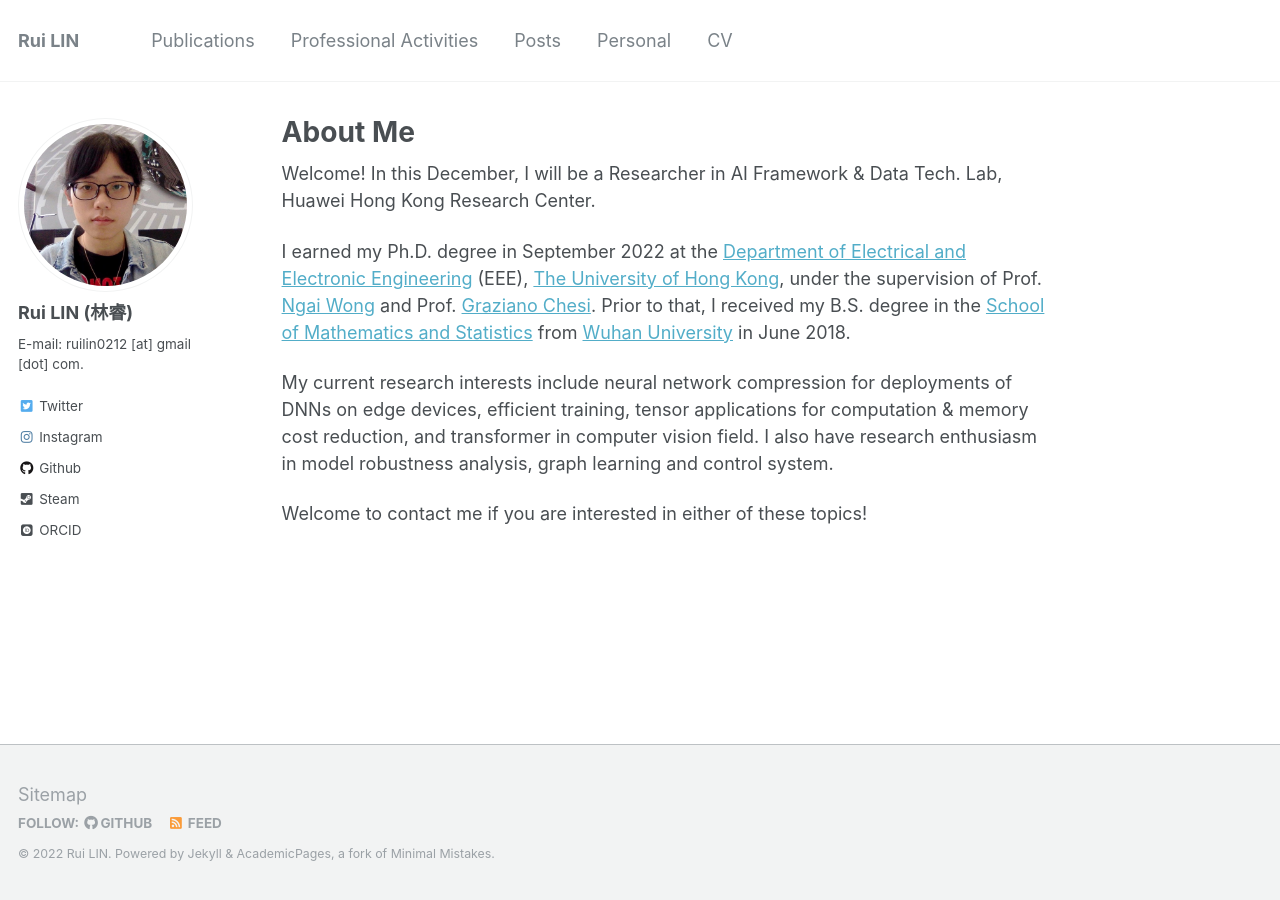
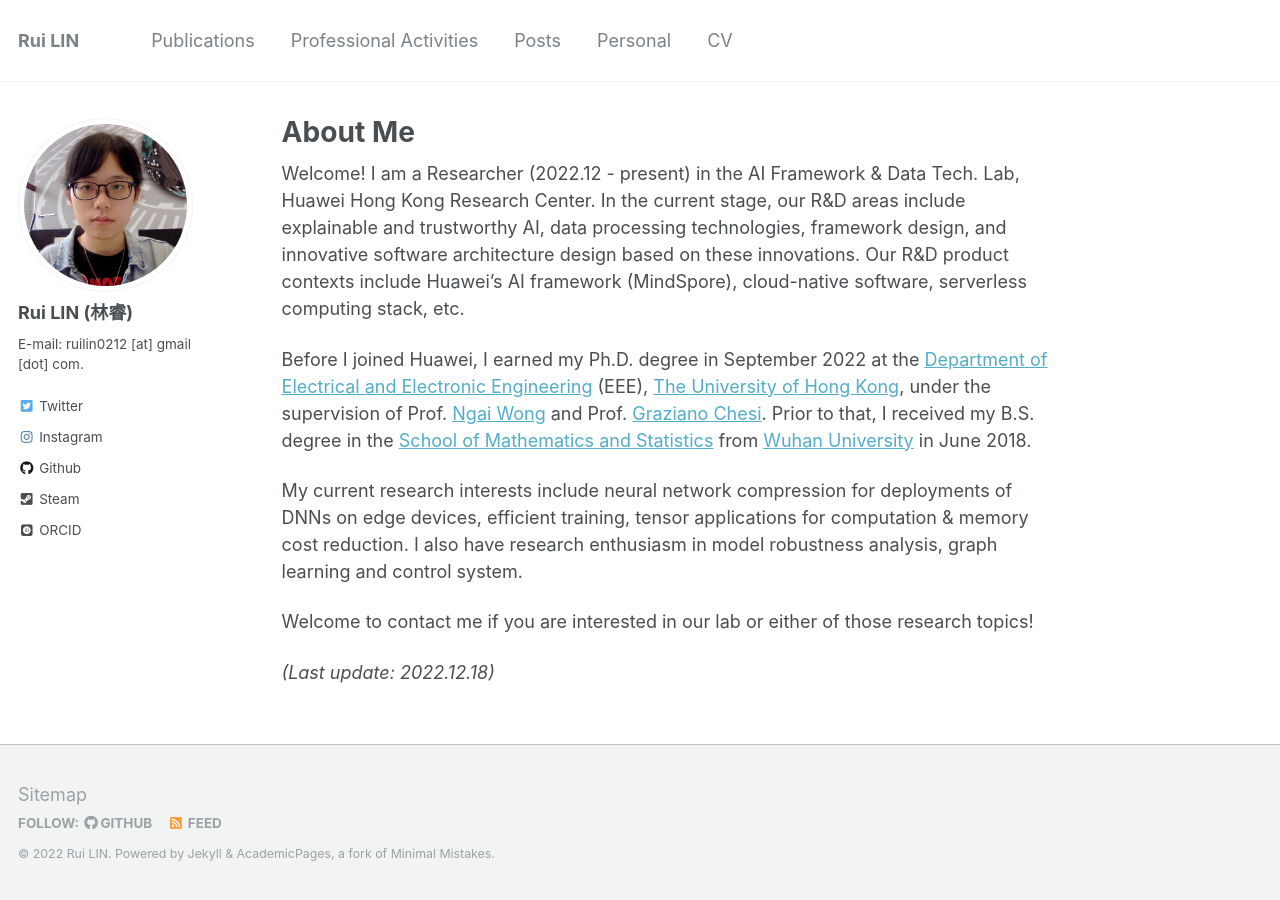
Before and after one commit to rlin27/rlin27.github.io, a Jekyll site: the page built from _pages/about.md, in a window 1280 px wide. Built offline with Jekyll 4.4.1, drawn with Linux system fonts in a browser that asks for light colours; some web fonts are replaced.

Commit message:
Update about.md

```diff
--- a/_pages/about.md
+++ b/_pages/about.md
@@ -7,10 +7,12 @@ redirect_from:
   - /about/
   - /about.html
 ---
-Welcome! In this December, I will be a Researcher in AI Framework & Data Tech. Lab, Huawei Hong Kong Research Center.
+Welcome! I am a Researcher (2022.12 - present) in the AI Framework & Data Tech. Lab, Huawei Hong Kong Research Center. In the current stage, our R&D areas include explainable and trustworthy AI, data processing technologies, framework design, and innovative software architecture design based on these innovations. Our R&D product contexts include Huawei's AI framework (MindSpore), cloud-native software, serverless computing stack, etc.
 
-I earned my Ph.D. degree in September 2022 at the [Department of Electrical and Electronic Engineering](https://www.eee.hku.hk/) (EEE), [The University of Hong Kong](https://www.hku.hk/), under the supervision of Prof. [Ngai Wong](https://www.eee.hku.hk/~nwong/) and Prof. [Graziano Chesi](https://www.eee.hku.hk/~chesi/). Prior to that, I received my B.S. degree in the [School of Mathematics and Statistics](http://maths.whu.edu.cn/Englishversion/) from [Wuhan University](https://en.whu.edu.cn/) in June 2018.
+Before I joined Huawei, I earned my Ph.D. degree in September 2022 at the [Department of Electrical and Electronic Engineering](https://www.eee.hku.hk/) (EEE), [The University of Hong Kong](https://www.hku.hk/), under the supervision of Prof. [Ngai Wong](https://www.eee.hku.hk/~nwong/) and Prof. [Graziano Chesi](https://www.eee.hku.hk/~chesi/). Prior to that, I received my B.S. degree in the [School of Mathematics and Statistics](http://maths.whu.edu.cn/Englishversion/) from [Wuhan University](https://en.whu.edu.cn/) in June 2018.
 
-My current research interests include neural network compression for deployments of DNNs on edge devices, efficient training, tensor applications for computation & memory cost reduction, and transformer in computer vision field. I also have research enthusiasm in model robustness analysis, graph learning and control system.
+My current research interests include neural network compression for deployments of DNNs on edge devices, efficient training, tensor applications for computation & memory cost reduction. I also have research enthusiasm in model robustness analysis, graph learning and control system.
 
-Welcome to contact me if you are interested in either of these topics!
+Welcome to contact me if you are interested in our lab or either of those research topics!
+
+*(Last update: 2022.12.18)*
```
